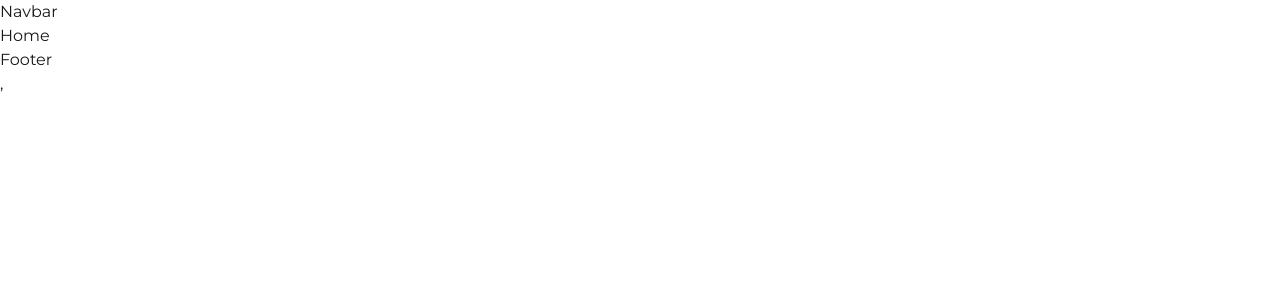
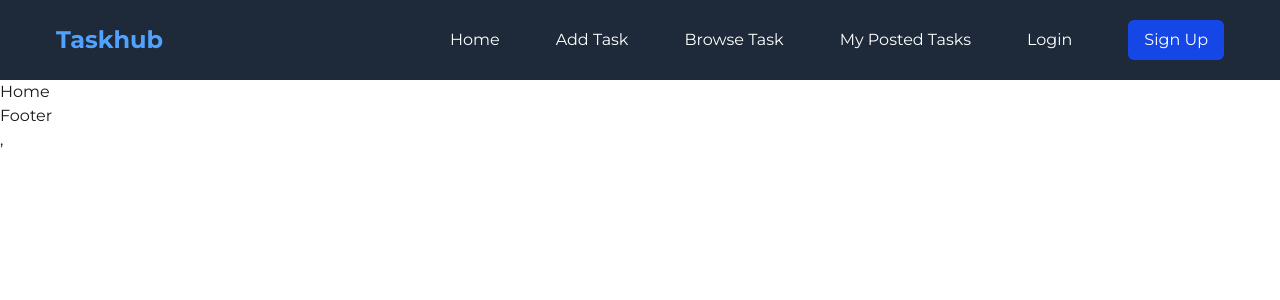
Before and after one commit to Ebadur-Rahman-Shohag/task-hub-client, a React (Vite) app: page / in a window 1280 px wide. Shown: the top 300 px of the page. Built offline with nearby package versions, Linux system fonts and the light colour scheme.

Commit message:
implement Navbar component with navigation links

```diff
--- a/src/components/Navbar/Navbar.jsx
+++ b/src/components/Navbar/Navbar.jsx
@@ -1,9 +1,26 @@
-import React from 'react'
+import React from "react";
+import { NavLink } from "react-router";
 
 function Navbar() {
     return (
-        <div>Navbar</div>
-    )
+        <>
+            <header className="bg-[#1E2939] flex justify-between items-center px-14 py-5">
+                {/* logo */}
+                <div>
+                    <NavLink className={"font-bold text-2xl text-[#51A2FF]"} to="/">Taskhub</NavLink>
+                </div>
+                {/* links */}
+                <div className="flex items-center gap-14 text-white">
+                    <NavLink to={"/"}>Home</NavLink>
+                    <NavLink to={"/add-task"}>Add Task</NavLink>
+                    <NavLink to={"/browse-task"}>Browse Task</NavLink>
+                    <NavLink to={"/my-posted-task"}>My Posted Tasks</NavLink>
+                    <NavLink to={"/login"}>Login</NavLink>
+                    <NavLink to={"/register"} className={"bg-[#1447E6] px-4 py-2 rounded-md text-base"}>Sign Up</NavLink>
+                </div>
+            </header>
+        </>
+    );
 }
 
-export default Navbar
+export default Navbar;
```
